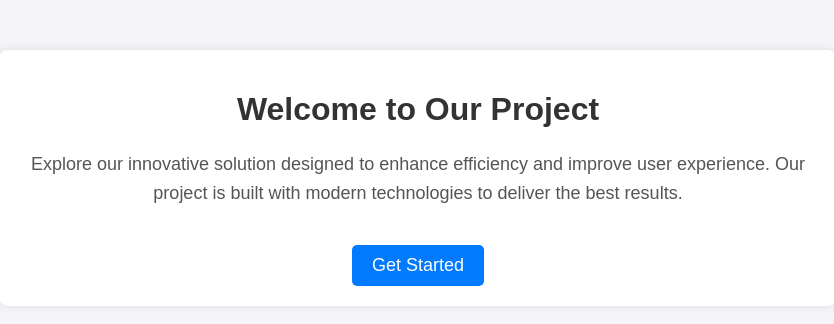
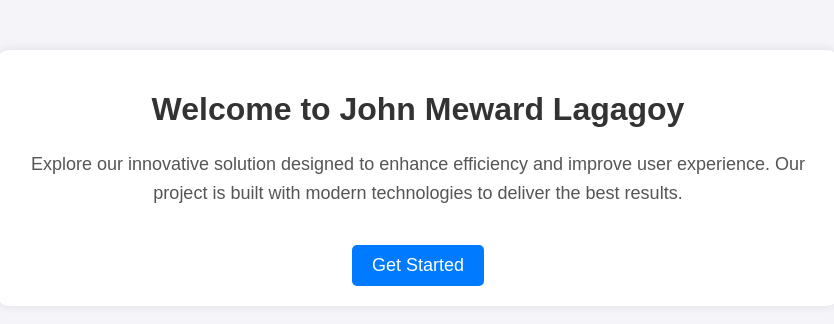
Before and after one commit to kuan123x/simple-page-, a plain HTML site: page index.html in a window 1280 px wide. Shown: the whole page, without its empty margins (222-1056 px from the left). Drawn offline with Linux system fonts and the light colour scheme.

Commit message:
Update index.html

```diff
--- a/index.html
+++ b/index.html
@@ -47,7 +47,7 @@
 <body>
 
     <div class="container">
-        <h1>Welcome to Our Project</h1>
+        <h1>Welcome to John Meward Lagagoy</h1>
         <p>Explore our innovative solution designed to enhance efficiency and improve user experience. Our project is built with modern technologies to deliver the best results.</p>
         <a href="#" class="btn">Get Started</a>
     </div>
```
